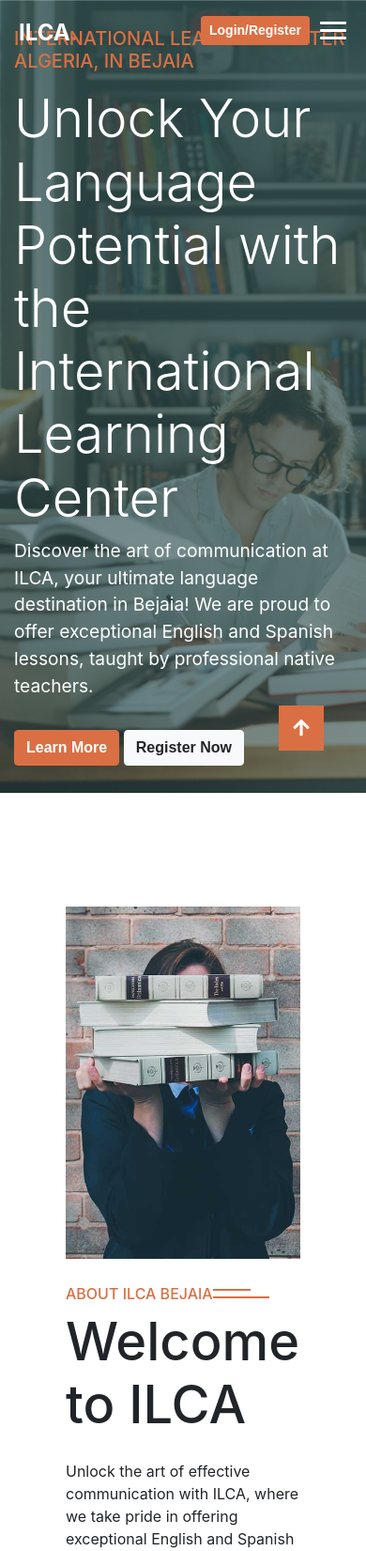
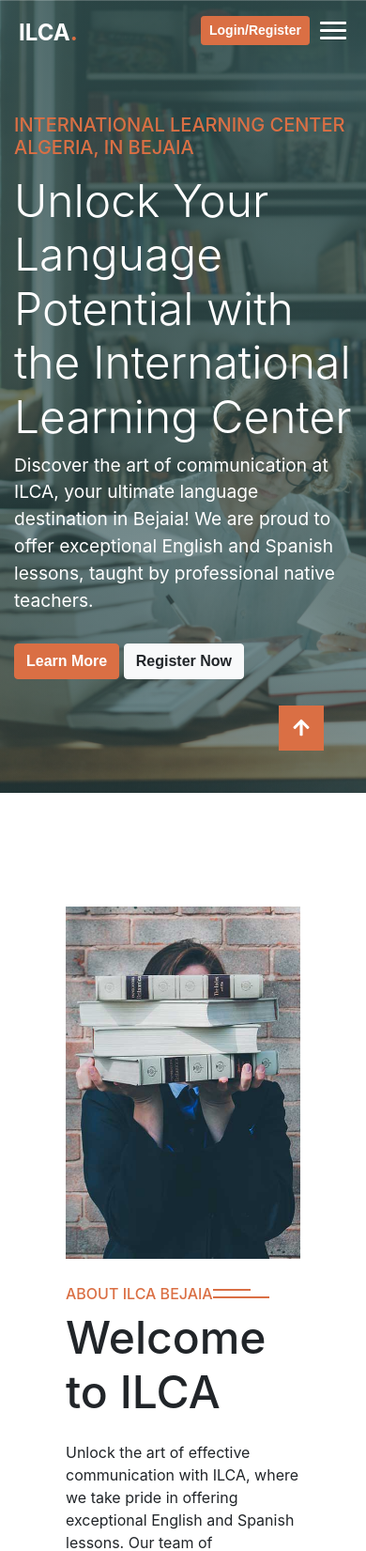
Before and after one commit to kaleblub/ILCA-Website, a Django app: page / in a window 390 px wide. Shown: the top 1651 px of the page at 94% size. Run offline with Django 4.2, Linux system fonts and the light colour scheme; some libraries are stand-ins or nearby versions.

Commit message:
Making mobile main text smaller

```diff
--- a/static/css/style.css
+++ b/static/css/style.css
@@ -1144,7 +1144,7 @@ a:hover {
 
 @media (max-width: 768px) {
     h1 {
-        font-size: 3.5rem!important;
+        font-size: 3rem!important;
     }
 
     .wow {
```
